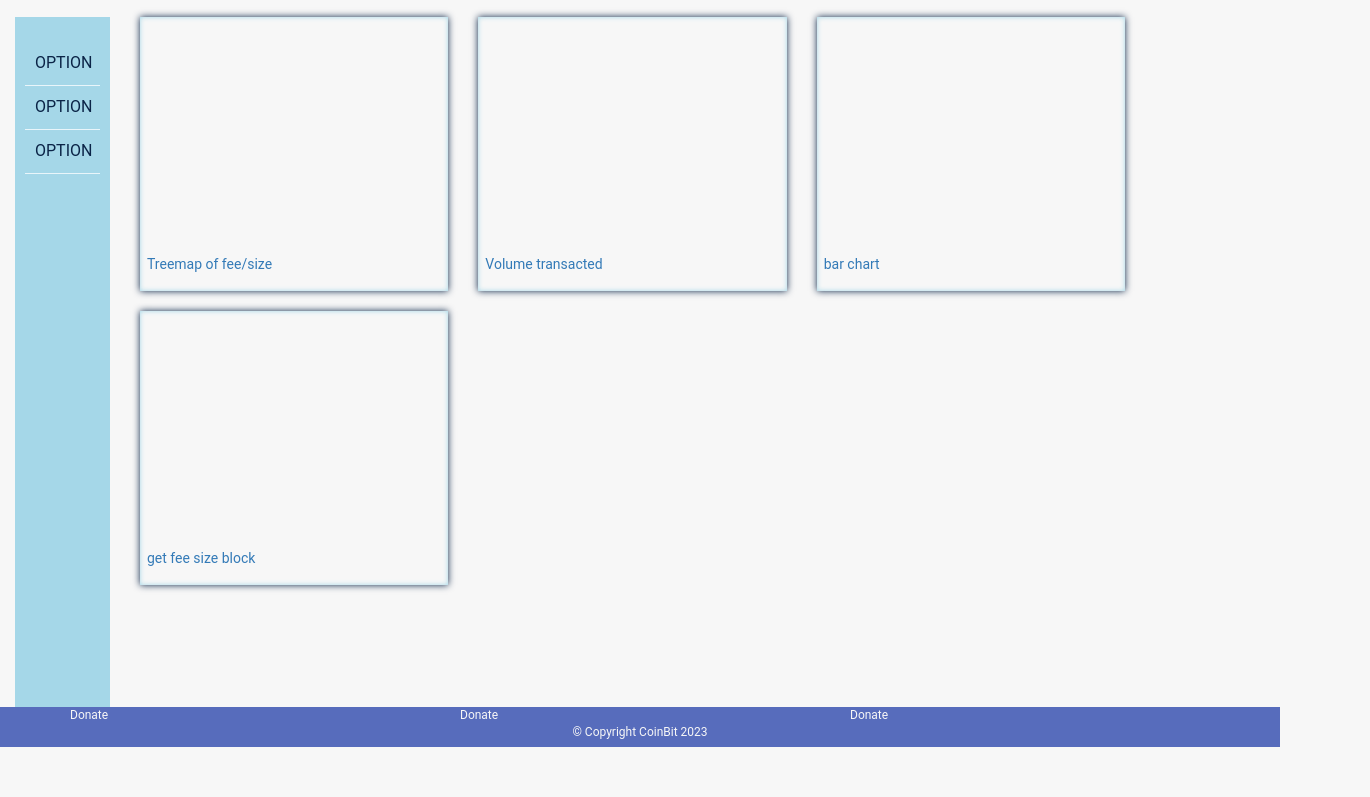
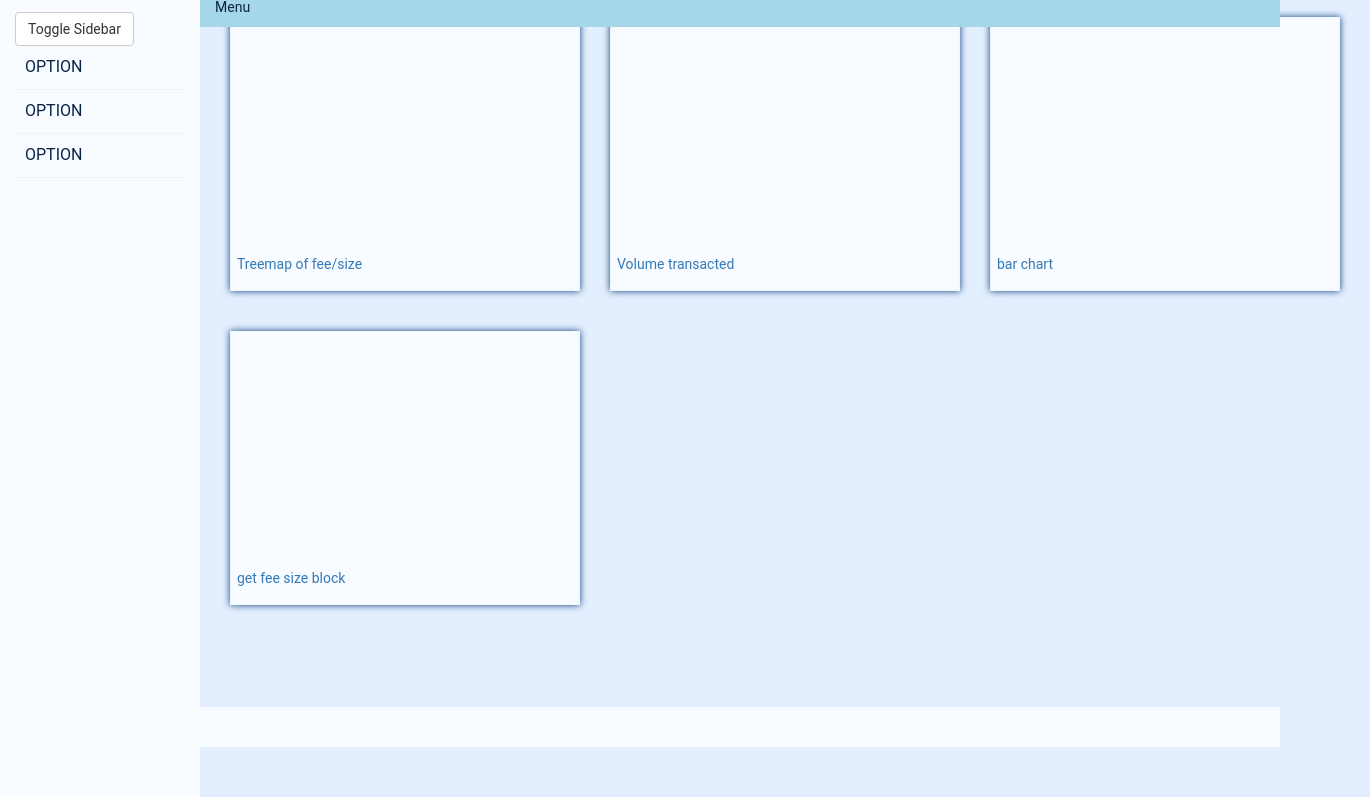
Before and after one commit to esixce/bitcoinDash, a plain HTML site: page index.html in a window 1280 px wide. Shown: the part 53-850 px from the top of the page, 1370 px wide, since content can reach past the window. Before the commit the page ends 800 px from the top, so only its background shows below. Drawn offline with nearby package versions, Linux system fonts and the light colour scheme; no server answers.

Commit message:
framework

```diff
--- a/css/holder.css
+++ b/css/card.css
@@ -13,9 +13,10 @@
 
   /* CARDS */
   .card {
-    box-shadow: 0px 0px 7px 0px #0B2447,
-      inset 0px 0px 5px 0px #A5D7E8;
-    margin-bottom: 20px;
+    background-color: #F8FBFF;
+    box-shadow: 0px 0px 7px 0px #0D3F7C,
+      inset 0px 0px 3px 0px #E3EFFE;
+    margin: 20px 0px 20px 0px;
     width: 100%;
     /* min-height: 220px;   */
   }
--- a/css/footer.css
+++ b/css/footer.css
@@ -16,9 +16,9 @@
     width: 100%;
     height: 40px;
     font-size: 12px;
-    background-color: #576cbc;
+    background-color: #F8FBFF;
     font-family: "Roboto", sans-serif;
-    color: #f7f7f7;
+    color: #F8FBFF;
     /* text-align: center;
     line-height: 30px; */
   }
--- a/css/header.css
+++ b/css/header.css
@@ -1,4 +1,33 @@
 /* header.css */
+
+#header-content {
+  background-color: #000;
+}
+
+#header-nav {
+  background-color: #E3EFFE;
+  border-radius: 0;
+  border: 0;
+  margin: 0;
+}
+
+
+.navbar-brand h1 {
+  font-family: "Raleway", sans-serif;
+  color: #1a7ef7;
+  font-size: 1.3em;
+  font-weight: bold;
+  text-shadow: 1px 1px 1px #E3EFFE;
+  margin-top: 0;
+  line-height: 0.75;
+  letter-spacing: 2px;
+}
+
+
+
+
+/*
+
 
 #logo-img {
   background: url("../images/logo-img.png") no-repeat;
@@ -7,9 +36,6 @@
   margin: 0px 0px 0px 0;
 }
 
-/* .navbar-header button {
-    padding-right: 30px;
-  } */
 .navbar-header button.navbar-toggle,
 .navbar-header .icon-bar {
   border: 1px solid #0b2447;
@@ -19,25 +45,7 @@
   clear: both;
   margin-top: -22px;
 }
-/* END HEADER */
 
-/* Restaurant name */
-#header-nav {
-  background-color: #576cbc;
-  border-radius: 0;
-  border: 0;
-}
-
-.navbar-brand h1 {
-  font-family: "Raleway", sans-serif;
-  color: #f7f7f7;
-  font-size: 1.3em;
-  font-weight: bold;
-  text-shadow: 1px 1px 1px #0b2447;
-  margin-top: 0;
-  margin-bottom: -5 px;
-  line-height: 0.75;
-}
 
 .navbar-brand a:hover,
 .navbar-brand a:focus {
@@ -56,5 +64,5 @@
 }
 
 #nav-list a span {
-  font-size: 2em ;
-}
+  font-size: 2em;
+} */
--- a/css/main.css
+++ b/css/main.css
@@ -1,30 +1,23 @@
 /* main-content.css */
 
-.main-container {
-  margin: 0;
+#main-content {
+  /* width: 100%; */
+  float: left;
+  z-index: 1;
+  margin-left: 200px; /* Adjust this value to match the width of the sidebar */
 }
 
-#mid-content {
-  display: flex;
-  flex-wrap: wrap;
+#clear-content {
+  clear: both;
 }
 
 
 .menu-item {
-  border-bottom: 1px solid #E9F5FA;
+  border-bottom: 1px solid #e9f5fa;
   padding: 10px;
 }
 
 .menu-item:hover {
-  background-color: #E9F5FA;
+  background-color: #e9f5fa;
   cursor: pointer;
 }
-
-
-#main-content {
-  /* width: 100%; */
-  float: left;
-}
-#clear-content {
-  clear: both;
-}
--- a/css/media_small.css
+++ b/css/media_small.css
@@ -2,4 +2,5 @@
   @media (max-width: 1024px) {
 
 
+
   }
--- /dev/null
+++ b/css/menu.css
@@ -0,0 +1,13 @@
+/* menu.css */
+
+#menu-content {
+    position: absolute;
+    top: 50px;
+    width: calc(100% - 200px);
+    margin-left: 200px;
+    z-index: 100;
+
+    background-color: #F8FBFF;
+
+
+}
--- a/css/sidebar.css
+++ b/css/sidebar.css
@@ -1,13 +1,15 @@
 /* sidebar.css */
 
 #sidebar-content {
-  /* max-width: 120px; */
+  position: fixed;
+  height: calc(
+    100vh
+   );
+  width: 200px;
+  font-family: "Roboto", sans-serif;
   font-size: 16px;
-  background-color: #a5d7e8;
-  font-family: "Roboto", sans-serif;
-  padding: 25px 10px 10px 10px;
-  height: calc(
-    100vh - 100px
-  ); /* 100px is the combined height of the header and footer */
-  min-width: 200 px;
+  background-color: #F8FBFF;
+  /* box-shadow: 0px 0px 7px 0px #0D3F7C,
+  inset 0px 0px 3px 0px #E3EFFE; */
+  padding: 15px;
 }
--- a/css/styles.css
+++ b/css/styles.css
@@ -1,7 +1,15 @@
 /* main.css */
 
-/* #0B2447, #19376D, #576CBC, #A5D7E8, #E9F5FA #F7931A, #f7f7f7 */
-/* dark                                   light         offwhite   */
+/* Import primary CSS files */
+@import 'header.css'; /* 50px height */
+@import 'sidebar.css';
+@import 'menu.css';
+@import 'main.css';
+@import 'footer.css';
+
+
+@import 'sidecon.css';
+@import 'card.css';
 
 /*
 1920px xl  Full HD
@@ -9,17 +17,6 @@
 1024px s   landscape
 767px  xs  tablet
 479px  sxs phone */
-
-/* Import other CSS files */
-@import 'header.css';
-@import 'footer.css';
-@import 'main.css';
-
-@import 'sidebar.css';
-@import 'sidecon.css';
-
-@import 'holder.css';
-
 @import 'media_small.css';
 @import 'media_xsmall.css';
 @import 'media_sxsmall.css';
@@ -27,6 +24,20 @@
 body {
     font-size: 14px;
     color: #0b2447;
-    background-color: #f7f7f7;
+    background-color: #E3EFFE;
     font-family: "Roboto", sans-serif;
   }
+
+/* COLOR
+
+#F7931A   base orange
+#1a7ef7   compliment blue
+#0D3F7C   darker blue
+#E3EFFE   light blue (bg)
+#F8FBFF   xlight blue (bg obj)
+
+#251af7   split complimentary blue
+#1a7ef7   tetradic softer blue
+
+Other : #0B2447, #19376D, #576CBC
+*/
--- a/index.html
+++ b/index.html
@@ -17,11 +17,9 @@
   </head>
   <body>
     <header id="header-content"></header>
-    <div class="main-container container">
-      <div class="row">
-        <section class="col-sm-12" id="main-content"></section>
-      </div>
-    </div>
+    <section id="sidebar-content"></section>
+    <section id="menu-content"></section>
+    <section id="main-content"></section>
     <footer id="footer-content"></footer>
   </body>
 </html>
--- a/js/script.js
+++ b/js/script.js
@@ -5,8 +5,35 @@
   document.addEventListener("DOMContentLoaded", function (event) {
     showLoading("#main-content");
     headerHTML();
+    sidebarHTML();
+    menuHTML();
     mainHtml();
     footerHTML();
+
+
+    var headerContent = document.getElementById('header-content');
+    var sidebarContent = document.getElementById('sidebar-content');
+    var menuContent = document.getElementById('menu-content');
+
+    window.addEventListener('scroll', function() {
+      var scrollPos = window.pageYOffset || document.documentElement.scrollTop;
+
+      if (scrollPos > headerContent.offsetHeight) {
+        sidebarContent.style.position = 'fixed';
+        sidebarContent.style.top = '0';
+        menuContent.style.position = 'fixed';
+        menuContent.style.top = '0';
+        menuContent.style.width = 'calc(100% - 200px)'; // Adjust the width based on the sidebar width
+        menuContent.style.marginLeft = '200px'; // Adjust the margin-left value based on the sidebar width
+      } else {
+        sidebarContent.style.position = 'absolute';
+        sidebarContent.style.top = headerContent.offsetHeight + 'px';
+        menuContent.style.position = 'absolute';
+        menuContent.style.top = headerContent.offsetHeight + 'px';
+        menuContent.style.width = 'calc(100% - 200px)';
+        menuContent.style.marginLeft = '200px';
+      }
+    });
   });
 
   dc.loadDashboard = function (cardId) {
@@ -23,6 +50,13 @@
     showLoading("#main-content");
     snapHTML();
   };
+
+  dc.ready = function() {
+    $('#sidebarToggle').click(function() {
+      $('#sidebar').toggleClass('active');
+    });
+  };
+
 
   // HOME COMPONENT
   function mainHtml() {
@@ -31,8 +65,6 @@
       function (snippetHtml) {
         insertHtml("#main-content", snippetHtml);
 
-        sidebarHTML();
-        // menuHTML();
         homeHTML();
         overviewHTML();
       },
--- a/snippets/main-snippet.html
+++ b/snippets/main-snippet.html
@@ -1,3 +1,6 @@
-<section class="col-sm-1" id="sidebar-content"></section>
-<section class="col-sm-11" id="home-content"></section>
-<section class="col-sm-11" id="overview-content"></section>
+<div class="container">
+  <div class="row">
+    <section class="col-sm-12" id="home-content"></section>
+    <section class="col-sm-12" id="overview-content"></section>
+  </div>
+</div>
--- a/snippets/sidebar-snippet.html
+++ b/snippets/sidebar-snippet.html
@@ -1,3 +1,8 @@
-<div class="menu-item col-sm-12">OPTION</div>
-<div class="menu-item col-sm-12">OPTION</div>
-<div class="menu-item col-sm-12">OPTION</div>
+<div id="sidebar">
+    <button id="sidebarToggle" type="button" class="btn btn-default">
+      Toggle Sidebar
+    </button>
+    <div class="menu-item col-sm-12">OPTION</div>
+    <div class="menu-item col-sm-12">OPTION</div>
+    <div class="menu-item col-sm-12">OPTION</div>
+  </div>
```
